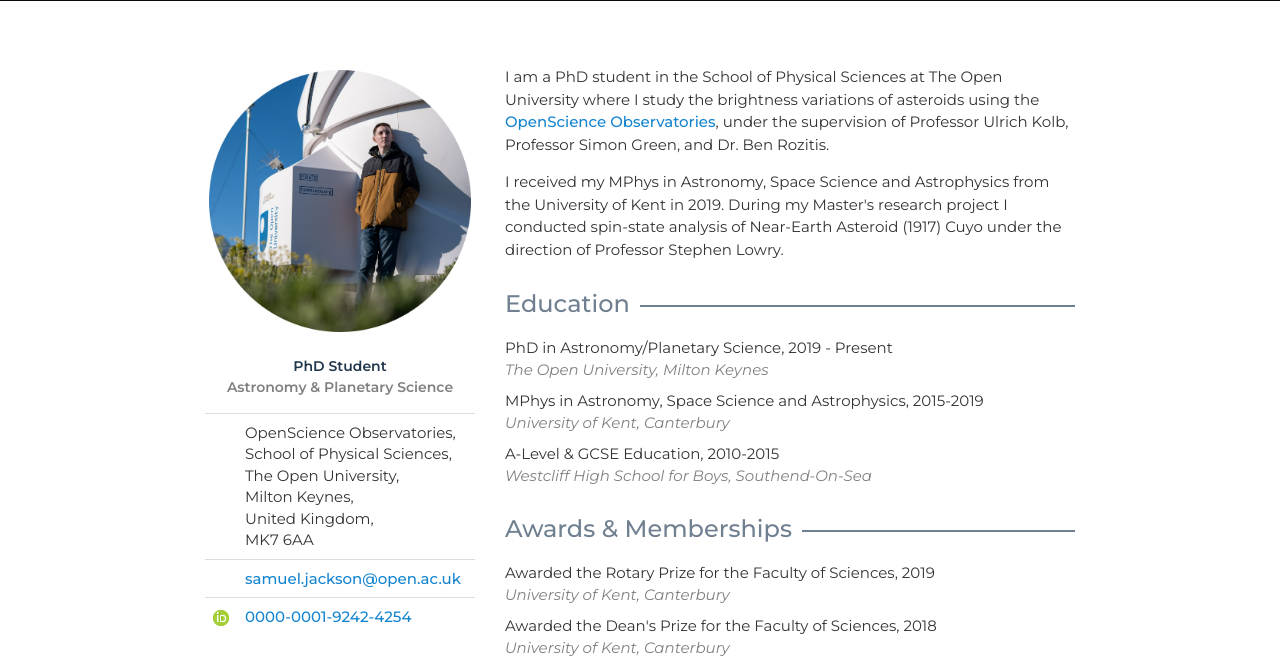
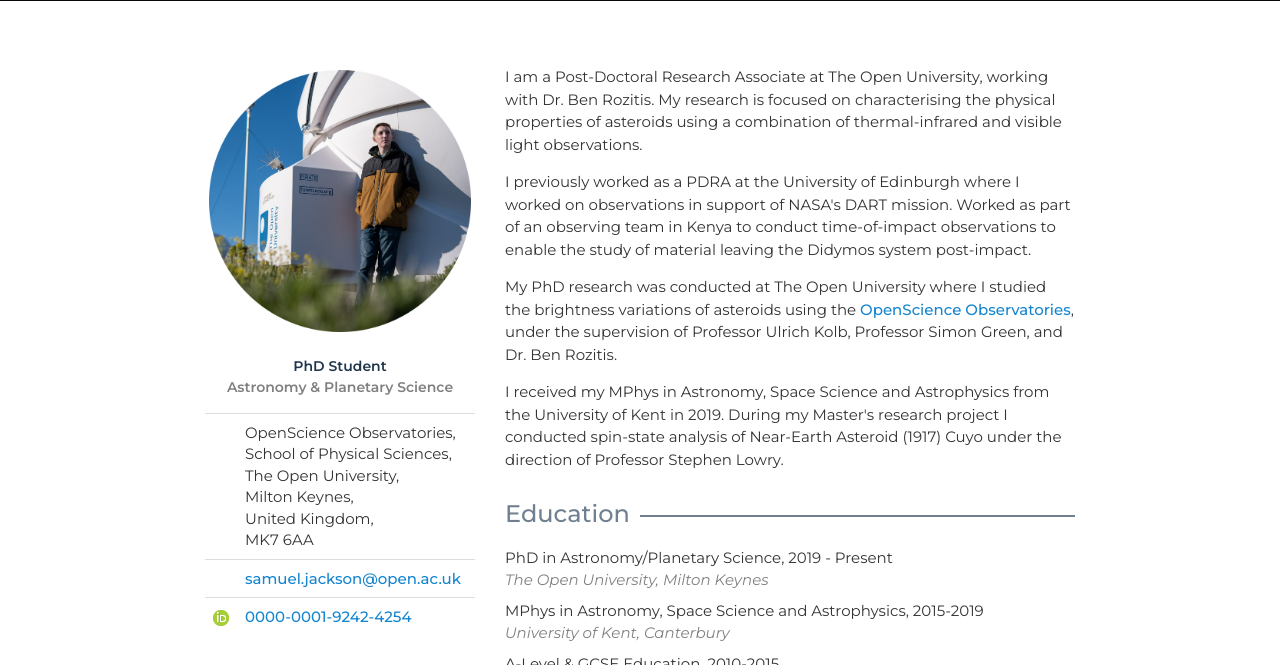
Before and after one commit to SamuelLeeJackson/samuelleejackson.github.io, a plain HTML site: page index.html in a window 1280 px wide. Shown: the part 106-771 px from the top of the page. Drawn offline with nearby package versions, Linux system fonts and the light colour scheme; some icons are missing.

Commit message:
Update index.html

```diff
--- a/index.html
+++ b/index.html
@@ -82,7 +82,11 @@
 </div>
 
 <div class="col-sm-8">
-<p>I am a PhD student in the School of Physical Sciences at The Open University where I study the brightness variations of asteroids using the <a href="http://telescope.org" target="_blank">OpenScience Observatories</a>, under the supervision of Professor Ulrich Kolb, Professor Simon Green, and Dr. Ben Rozitis.</p>
+<p>I am a Post-Doctoral Research Associate at The Open University, working with Dr. Ben Rozitis. My research is focused on characterising the physical properties of asteroids using a combination of thermal-infrared and visible light observations.</p>
+
+<p>I previously worked as a PDRA at the University of Edinburgh where I worked on observations in support of NASA's DART mission. Worked as part of an observing team in Kenya to conduct time-of-impact observations to enable the study of material leaving the Didymos system post-impact.</p>
+
+<p>My PhD research was conducted at The Open University where I studied the brightness variations of asteroids using the <a href="http://telescope.org" target="_blank">OpenScience Observatories</a>, under the supervision of Professor Ulrich Kolb, Professor Simon Green, and Dr. Ben Rozitis.</p>
 
 <p>I received my MPhys in Astronomy, Space Science and Astrophysics from the University of Kent in 2019. During my Master&#39;s research project I conducted spin-state analysis of Near-Earth Asteroid (1917) Cuyo under the direction of Professor Stephen Lowry.</p>
 
```
